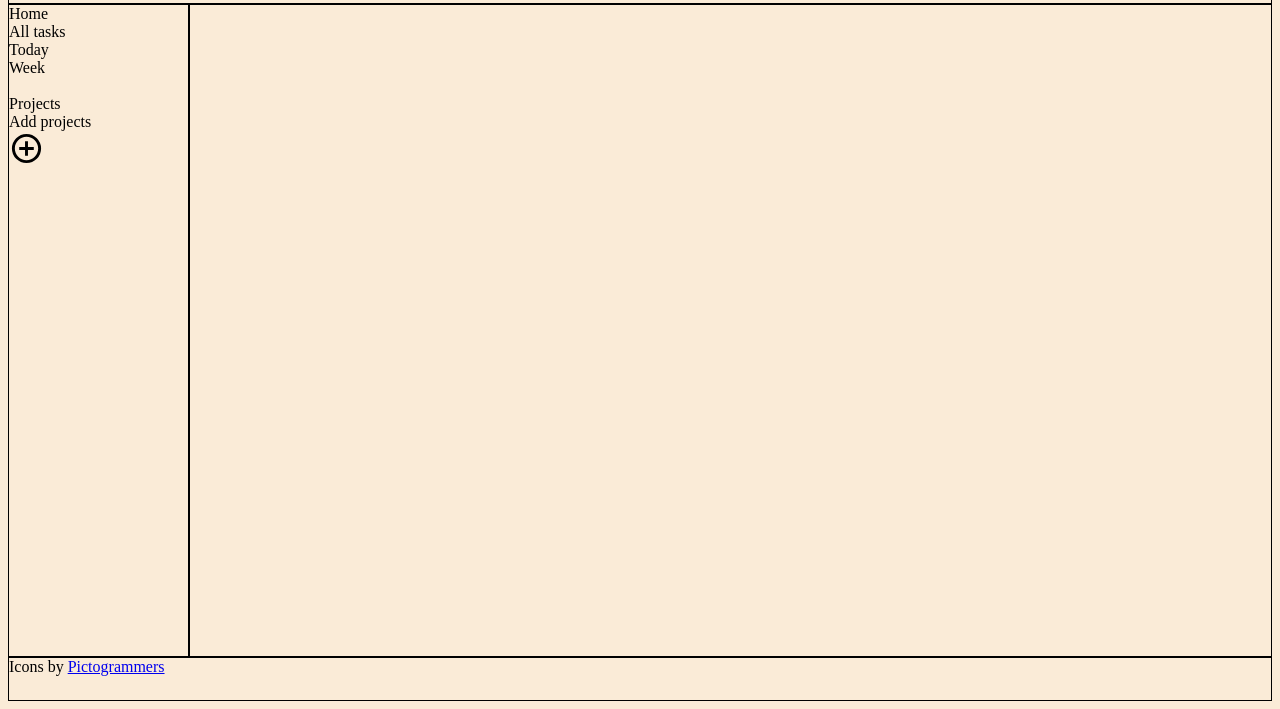
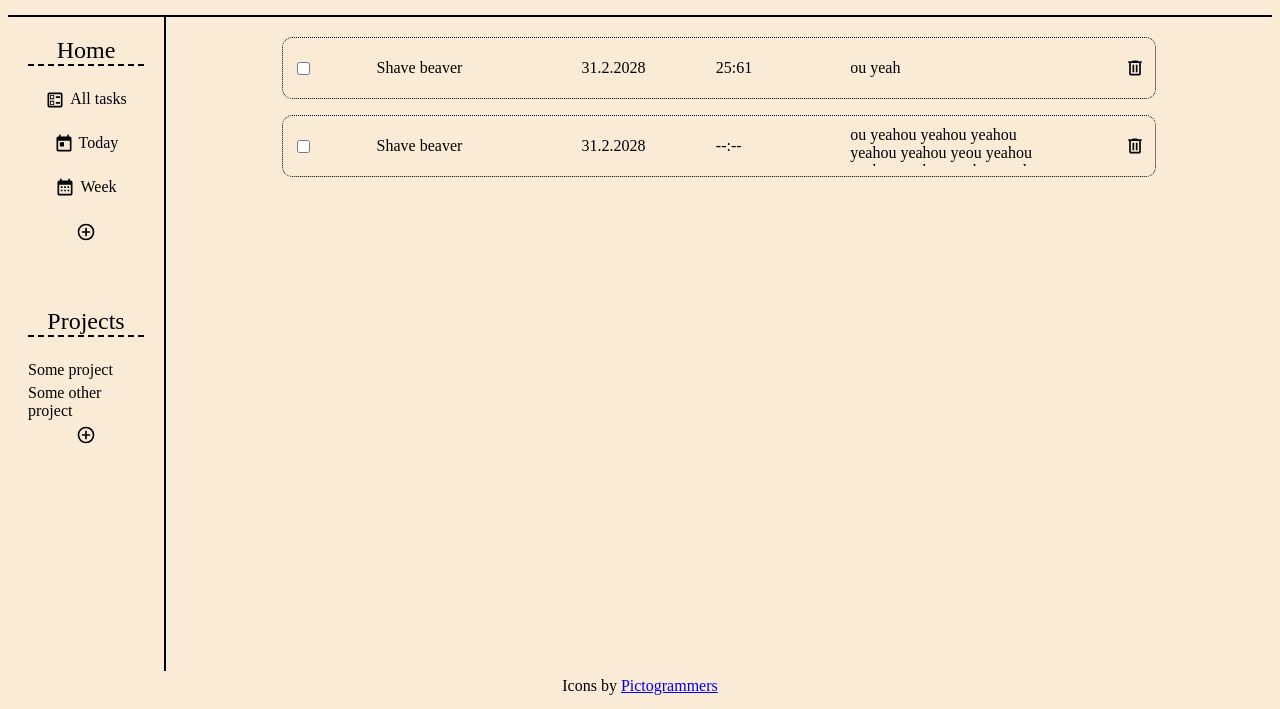
Before and after one commit to Andrij-Kolomijec/Todo-list, a plain HTML site: page index.html in a window 1280 px wide. Shown: the part 91-800 px from the top of the page. Drawn offline with Linux system fonts and the light colour scheme.

Commit message:
Basic layout

```diff
--- a/index.html
+++ b/index.html
@@ -14,17 +14,65 @@
         <div>To-Do List</div>
     </header>
     <div id="navbar">
-        <div class="headline home">Home</div>
-        <div class="all-tasks home">All tasks</div>
-        <div class="today home">Today</div>
-        <div class="week home">Week</div>
+        <div class="headline home">
+            Home
+        </div>
+        <div class="all-tasks home">
+            <img class="all-tasks icon" src="./icons/ballot-outline.svg" alt="">
+            All tasks
+        </div>
+        <div class="today home">
+            <img class="today icon" src="./icons/calendar-today.svg" alt="">
+            Today
+        </div>
+        <div class="week home">
+            <img class="week icon" src="./icons/calendar-month.svg" alt="">
+            Week
+        </div>
+        <div class="add-task icon">
+            <img class="add-project icon" src="./icons/plus-circle-outline.svg" alt="">
+        </div>
         <br>
         <div class="headline projects">Projects</div>
-        <div class="add-project projects">Add projects</div>
-        <img class="add-project icon" src="./icons/plus-circle-outline.svg" alt="">
+        <div class="projects-container">
+            <div class="added-project">Some project</div>
+            <div class="added-project">Some other project</div>
+            <img class="add-project icon" src="./icons/plus-circle-outline.svg" alt="">
+            <dialog id="new-project">
+                <form>
+                    <label for="submit-task">New project:</label>
+                    <input type="text" id="submit-task" required>
+                    <label for="submit-date">Date:</label>
+                    <input type="date" id="submit-date">
+                    <label for="submit-time">Time:</label>
+                    <input type="time" id="submit-time">
+                    <label for="submit-notes">Notes</label>
+                    <input type="text" id="submit-notes">
+                    <button class="submit modal" type="submit">Submit</button>
+                    <button class="close modal" formmethod="dialog" type="submit">Close</button>
+                </form>
+            </dialog>
+        </div>
+
 
     </div>
     <div id="content">
+        <div class="added-task">
+            <input type="checkbox">
+            <div class="task-name">Shave beaver</div>
+            <div class="task-date">31.2.2028</div>
+            <div class="task-time">25:61</div>
+            <div class="task-notes">ou yeah</div>
+            <img src="./icons/trash-can-outline.svg" alt="">
+        </div>
+        <div class="added-task">
+            <input type="checkbox">
+            <div class="task-name">Shave beaver</div>
+            <div class="task-date">31.2.2028</div>
+            <div class="task-time">--:--</div>
+            <div class="task-notes">ou yeahou yeahou yeahou yeahou yeahou yeou yeahou yeahou yeahou yeahou yeahou yeou yeahou yeahou yeahou yeahou yeahou yeou yeahou yeahou yeahou yeahou yeahou yeou yeahou yeahou yeahou yeahou yeahou yeou yeahou yeahou yeahou yeahou yeahou yeou yeahou yeahou yeahou yeahou yeahou yeou yeahou yeahou yeahou yeahou yeahou yeahou yeahou yeahou yeahou yeahou yeah</div>
+            <img src="./icons/trash-can-outline.svg" alt="">
+        </div>
 
     </div>
     <footer>Icons by <a href="https://pictogrammers.com/">Pictogrammers</a></footer>
--- a/main.js
+++ b/main.js
@@ -0,0 +1,6 @@
+const button = document.querySelector('.add-project');
+const modal = document.querySelector('dialog');
+
+button.addEventListener('click', (e) => {
+    modal.showModal();
+})
--- a/style.css
+++ b/style.css
@@ -1,24 +1,90 @@
 body {
     display: grid;
-    grid-template: 2fr 15fr 1fr / 1fr 6fr;
+    grid-template-rows: 100px 15fr 30px;
+    grid-template-columns: 1fr 6fr 1fr; /* on click change to 1 column */
     background-color: antiquewhite;
     font-family: 'Times New Roman', Times, serif;
-    height: 98vh;
+    min-height: 98vh;
+}
+
+header {
+    grid-column: span 3;
+    display: grid;
+    grid-template-columns: 1fr 6fr 1fr; /* on click change 1frs to autos */
+    place-items: center;
+    font-size: 4vh;
+    border-bottom: 2px solid;
 }
 
 .icon {
     height: 35px;
 }
 
-header {
+#navbar {
+    font-size: 2vh;
+    display: flex;
+    flex-direction: column;
+    gap: 3vh;
+    align-items: center;
+    padding: 20px;
+    border-right: 2px solid;
+    position: sticky;
+    top: 20px;
+    /* display: none; */ /* on click change none */
+}
+
+#navbar .icon {
+    height: 20px;
+}
+
+#navbar > div {
+    display: flex;
+    gap: 5px;
+}
+
+.projects-container {
+    flex-direction: column;
+}
+
+.headline {
+    font-size: 3vh;
+    border-bottom: 2px dashed black;
+    align-self: stretch;
+    justify-content: center;
+}
+
+#content {
     grid-column: span 2;
     display: flex;
+    flex-direction: column;
+    align-items: center;
+    gap: 2vh;
+    padding: 20px;
 }
 
-body > * {
-    border: 1px solid;
+.added-task {
+    width: 80%;
+    display: grid;
+    grid-template-columns: auto 2fr 1fr 1fr 3fr 20px;
+    align-items: center;
+    gap: 5vw;
+    border: 1px dotted;
+    border-radius: 10px;
+    padding: 10px;
+    align-self: center;
+    height: 40px;
+}
+
+.added-task > .task-notes {
+    max-height: 40px;
+    overflow: auto;
 }
 
 footer {
-    grid-column: span 2;
+    grid-column: span 3;
+    place-self: center;
 }
+
+/* body * {
+    border: 1px solid;
+} */
```
